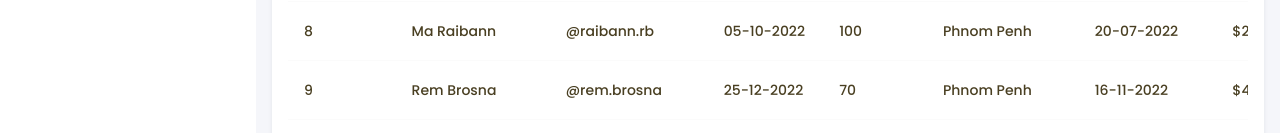
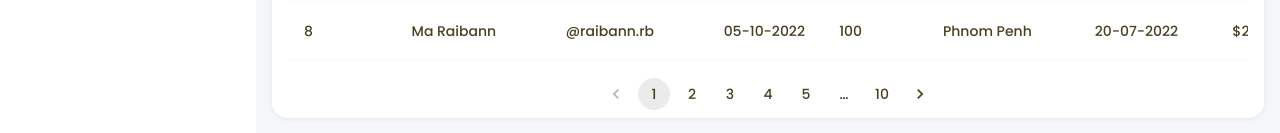
Before and after one commit to raibann/mongkol-serey, a React (Create React App) app: page /expense in a window 1280 px wide. Shown: the part 664-797 px from the top of the page. Built offline with nearby package versions, Linux system fonts and the light colour scheme; no server answers.

Commit message:
update table expense

```diff
--- a/src/pages/Expense/index.tsx
+++ b/src/pages/Expense/index.tsx
@@ -34,7 +34,7 @@ export default function Expense() {
         sx={{
           mx: 2,
           borderRadius: 4,
-          minHeight: '92.5%',
+          height: 'calc(100vh - 100px)',
           maxWidth: '100%',
           overflow: 'hidden',
           px: 2,
@@ -82,7 +82,13 @@ export default function Expense() {
             }}
           />
         </Stack>
-        <TableContainer>
+        <TableContainer
+          sx={{
+            height: '100%',
+            overflow: 'auto',
+            pb: 30,
+          }}
+        >
           <Table
             stickyHeader
             sx={{
@@ -115,11 +121,19 @@ export default function Expense() {
             </TableBody>
           </Table>
         </TableContainer>
-        <Pagination
-          count={10}
-          shape='rounded'
-          sx={{ position: 'absolute', bottom: 5 }}
-        />
+        <Stack
+          alignItems='center'
+          width='100%'
+          p={1}
+          sx={{
+            position: 'absolute',
+            bottom: 0,
+            left: 0,
+            bgcolor: '#fff',
+          }}
+        >
+          <Pagination count={10} />
+        </Stack>
       </Paper>
       <ExpenseDialogs {...{ openDialogs, setOpenDialogs }} />
     </>
```
